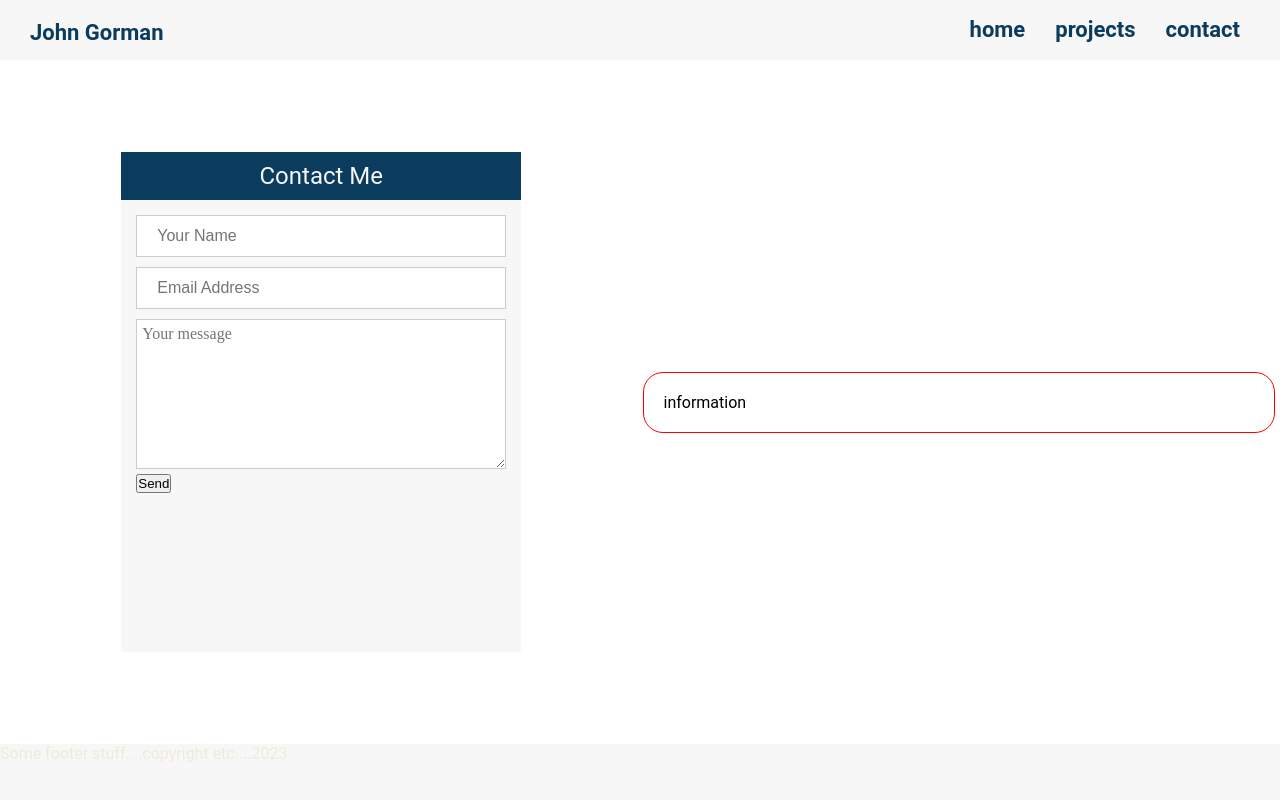
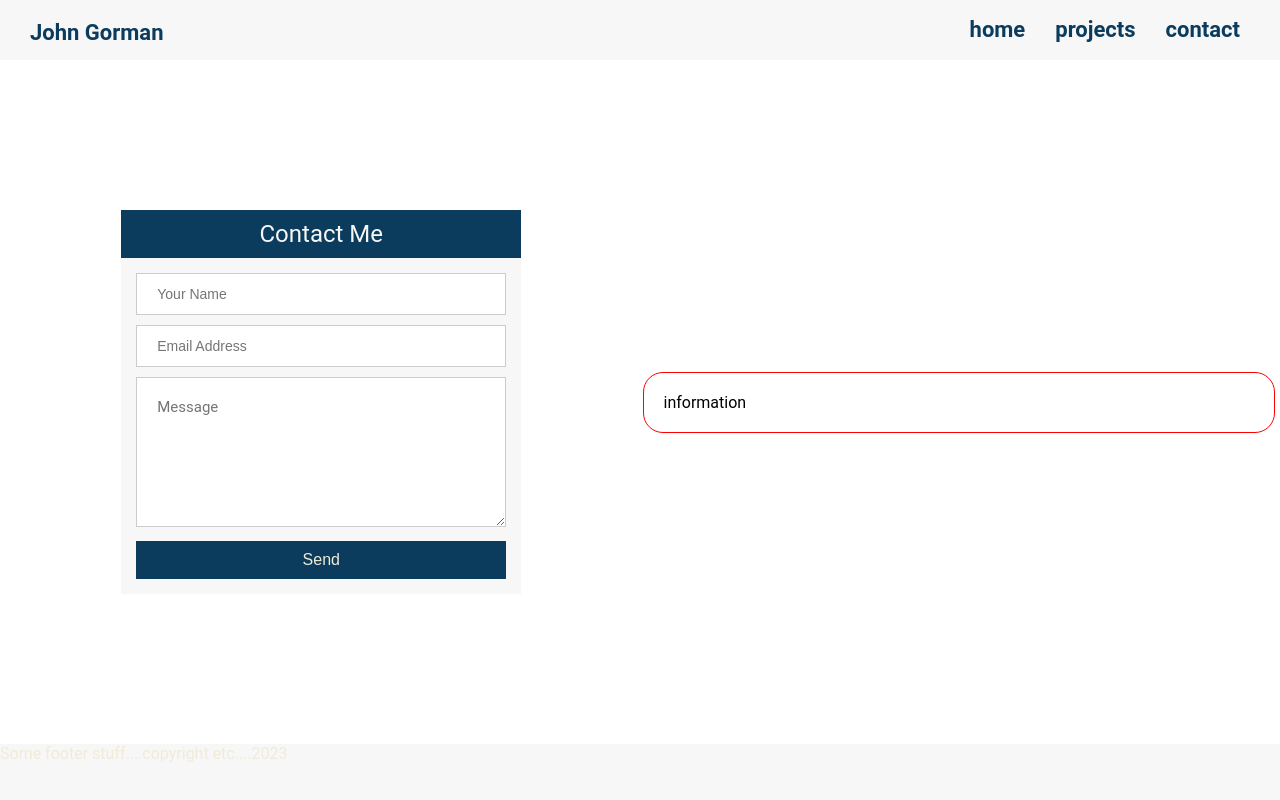
Before and after one commit to Johng117/portfolio_2.0, a React (Create React App) app in the folder client/: page /contact in a window 1280 px wide. Shown: the top 800 px of the page. Built offline with nearby package versions, Linux system fonts and the light colour scheme; the HTML template or start-up script is replaced by a standard one.

Commit message:
added additional styling to contact form

```diff
--- a/client/src/components/About/About.jsx
+++ b/client/src/components/About/About.jsx
@@ -95,11 +95,7 @@ const About = () => {
             placeholder="Your Name"
           />
 
-          {nameError && (
-            <div className="name-error">
-              <h5>Error: Name to short.</h5>
-            </div>
-          )}
+          {nameError && <h5>Error: Name to short.</h5>}
 
           <input
             type="text"
@@ -111,11 +107,7 @@ const About = () => {
             placeholder="Email Address"
           />
 
-          {emailError && (
-            <div className="email-error">
-              <h5>Error: Invalid email.</h5>
-            </div>
-          )}
+          {emailError && <h5>Error: Invalid email.</h5>}
 
           <textarea
             name="message-content"
@@ -123,17 +115,15 @@ const About = () => {
             id="message"
             onChange={(e) => handleInputs(e)}
             value={inputs.message}
-            placeholder="Your message"
+            placeholder="Message"
           />
           <br />
 
-          {messageError && (
-            <div className="message-error">
-              <h5>Error: Message to short.</h5>
-            </div>
-          )}
+          {messageError && <h5>Error: Message to short.</h5>}
 
-          <input type="submit" value="Send"></input>
+          <button type="submit" className="form-button">
+            Send
+          </button>
         </form>
       </div>
       <div className="information">information</div>
--- a/client/src/styles/_about.scss
+++ b/client/src/styles/_about.scss
@@ -5,10 +5,11 @@
   height: 100%;
   gap: 5px;
   align-items: center;
+  font-family: "Roboto";
 
   .about-form {
-    height: 500px;
     max-width: 400px;
+    width: 90%;
     margin: 30px auto;
     background-color: #f7f7f7;
     padding: 15px;
@@ -35,30 +36,36 @@
 
     .input-name,
     .input-email {
-       width: 100%;
+      width: 100%;
       margin-bottom: 10px;
       color: $secondary-colour;
       height: 25px;
       border: 1px solid $secondary-colour;
-      font-size: 16px;
+      font-size: 14px;
       outline: none;
       padding: 20px;
-      box-sizing: border-box;
-      -webkit-box-sizing: border-box;
-      -moz-box-sizing: border-box;
-      border: 1px solid #ccc
+      border: 1px solid #ccc;
     }
 
     textarea {
       height: 150px;
       width: 100%;
-      padding: 5px;
+      padding: 20px;
       border: 1px solid $secondary-colour;
-      font-size: 16px;
-      font-family: "quicksand";
-      font-weight: 500;
+      font-weight: light;
+      font-size: 15px;
+      font-family: "Roboto";
       border: 1px solid #ccc;
       outline: none;
+      margin-bottom: 10px;
+    }
+    .form-button {
+      width: 100%;
+      border-radius: 0;
+      border: none;
+    }
+    .form-button:hover {
+      opacity: .75;
     }
   }
 
--- a/client/src/styles/index.css
+++ b/client/src/styles/index.css
@@ -173,10 +173,11 @@
   height: 100%;
   gap: 5px;
   align-items: center;
+  font-family: "Roboto";
 }
 .about-section .about-form {
-  height: 500px;
   max-width: 400px;
+  width: 90%;
   margin: 30px auto;
   background-color: #f7f7f7;
   padding: 15px;
@@ -204,24 +205,30 @@
   color: #0b3c5d;
   height: 25px;
   border: 1px solid #0b3c5d;
-  font-size: 16px;
+  font-size: 14px;
   outline: none;
   padding: 20px;
-  box-sizing: border-box;
-  -webkit-box-sizing: border-box;
-  -moz-box-sizing: border-box;
   border: 1px solid #ccc;
 }
 .about-section .about-form textarea {
   height: 150px;
   width: 100%;
-  padding: 5px;
+  padding: 20px;
   border: 1px solid #0b3c5d;
-  font-size: 16px;
-  font-family: "quicksand";
-  font-weight: 500;
+  font-weight: light;
+  font-size: 15px;
+  font-family: "Roboto";
   border: 1px solid #ccc;
   outline: none;
+  margin-bottom: 10px;
+}
+.about-section .about-form .form-button {
+  width: 100%;
+  border-radius: 0;
+  border: none;
+}
+.about-section .about-form .form-button:hover {
+  opacity: 0.75;
 }
 .about-section .information {
   border: 1px solid red;
```
Also changed, not shown: 1 other file (tests, documents, lock files or other folders).
